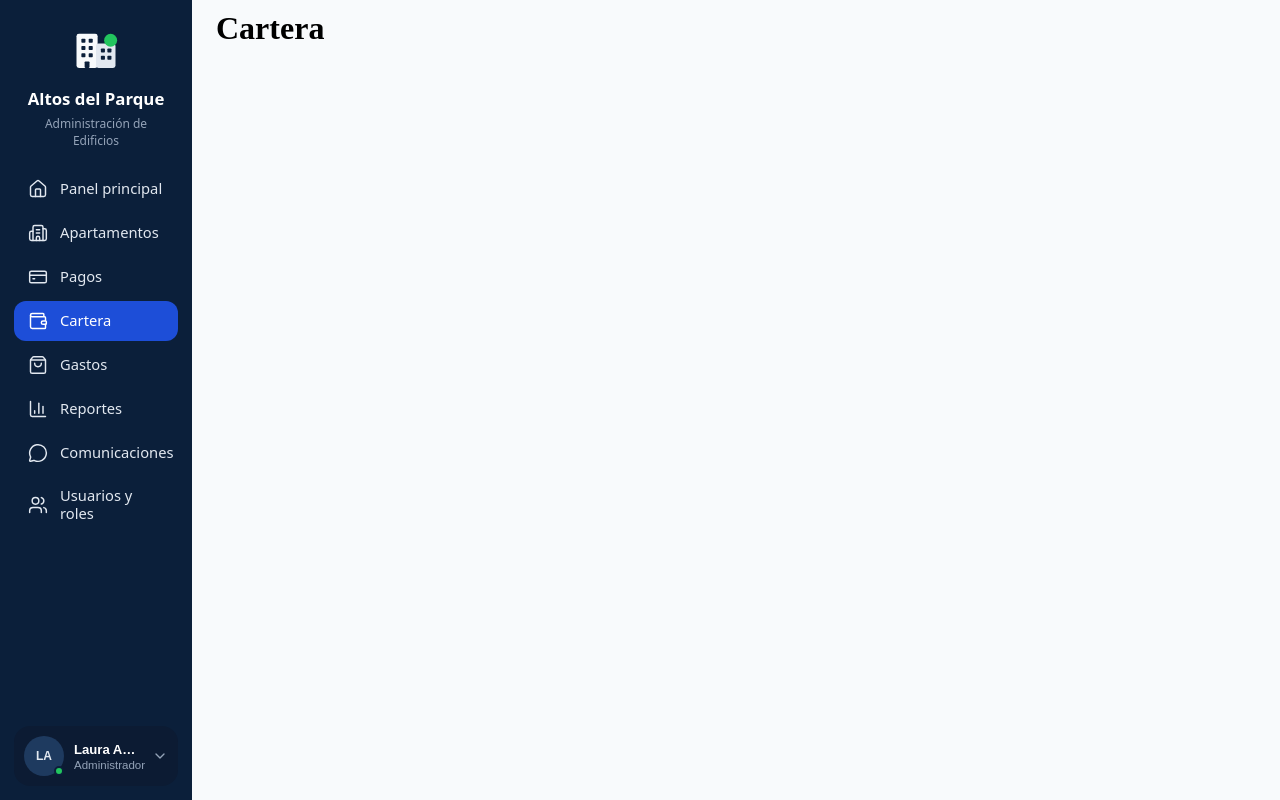
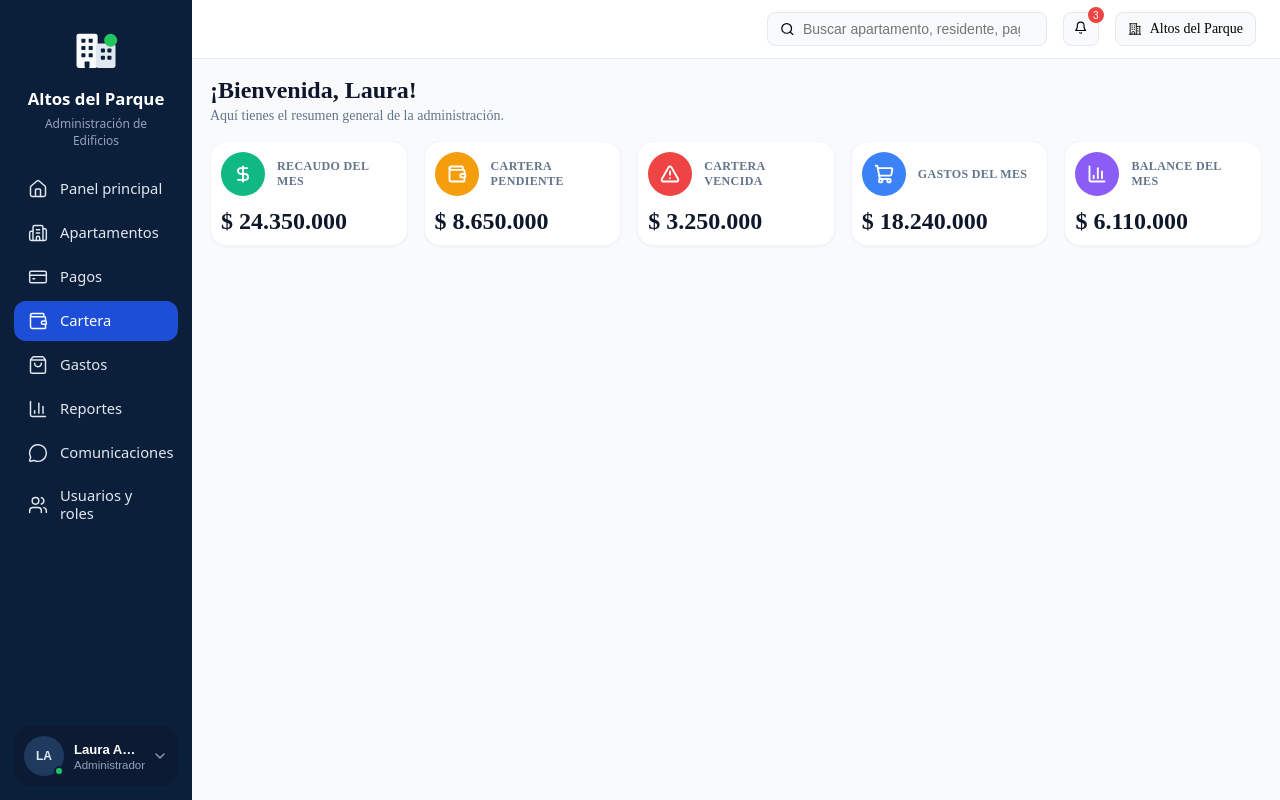
Before and after one commit to StartupName/admin-software, a React (Vite) app: page /wallet in a window 1280 px wide. Built offline with nearby package versions, Linux system fonts and the light colour scheme.

Commit message:
feat(modules-wallet): reuse top navigation and information cards
- Wire Dashboard TopNav and InformationCards into Wallet via props.
- Add cards example_data.js; showDatePicker={false}; no base edits.

```diff
--- a/src/modules/wallet/Wallet.jsx
+++ b/src/modules/wallet/Wallet.jsx
@@ -1,11 +1,20 @@
 import './Wallet.css'
+// Dashboard components are not modified: they already accept data via props.
+import TopNavigationComponent from '../dashboard/components/topNavigationComponent/topNavigationComponent'
+import InformationCardsComponent from '../dashboard/components/InformationCardsComponent/InformationCardsComponent'
+import cardsData from './components/InformationCardsComponent/example_data'
 
 export default function Wallet(){
     return (
         <>
+            <TopNavigationComponent organizationName="Altos del Parque" />
+            <InformationCardsComponent
+                cardsData={cardsData}
+                adminName="Laura"
+                showDatePicker={false}
+            />
             <div className="wallet-table">
                 {/* Put the table componente here */}
-                <h1>Cartera</h1>
             </div>
         </>
     )
--- /dev/null
+++ b/src/modules/wallet/components/InformationCardsComponent/example_data.js
@@ -0,0 +1,45 @@
+import {
+  DollarSign,
+  Wallet,
+  AlertTriangle,
+  ShoppingCart,
+  BarChart3
+} from "lucide-react";
+
+export default [
+    {
+      "id": "recaudo",
+      "icon": DollarSign,
+      "title": "Recaudo del mes",
+      "value": "$ 24.350.000",
+      "circleColor": "#10B981",
+    },
+    {
+      "id": "cartera-pendiente",
+      "icon": Wallet,
+      "title": "Cartera pendiente",
+      "value": "$ 8.650.000",
+      "circleColor": "#F59E0B",
+    },
+    {
+      "id": "cartera-vencida",
+      "icon": AlertTriangle,
+      "title": "Cartera vencida",
+      "value": "$ 3.250.000",
+      "circleColor": "#EF4444",
+    },
+    {
+      "id": "gastos",
+      "icon": ShoppingCart,
+      "title": "Gastos del mes",
+      "value": "$ 18.240.000",
+      "circleColor": "#3B82F6",
+    },
+    {
+      "id": "balance",
+      "icon": BarChart3,
+      "title": "Balance del mes",
+      "value": "$ 6.110.000",
+      "circleColor": "#8B5CF6",
+    }
+]
```
